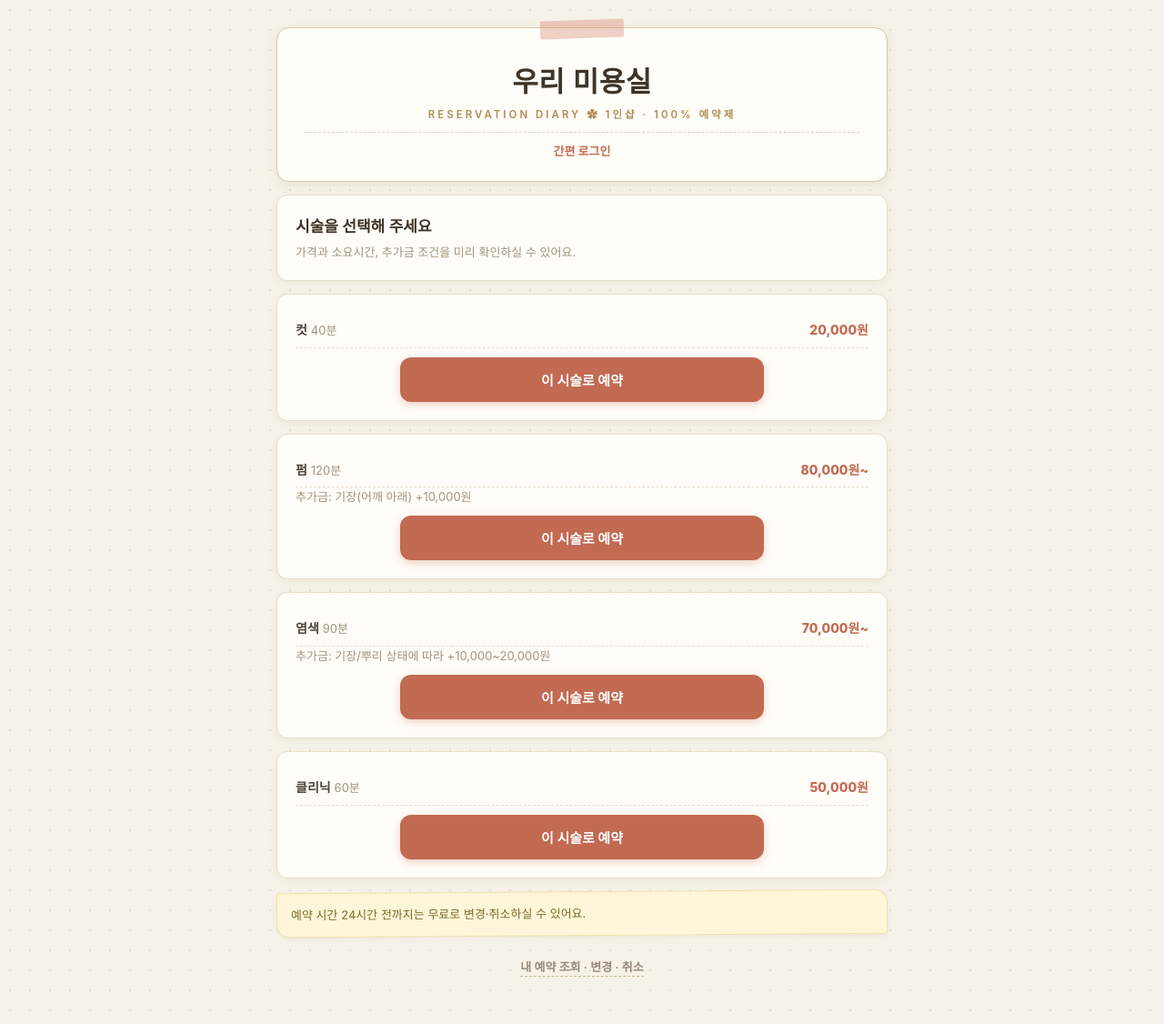
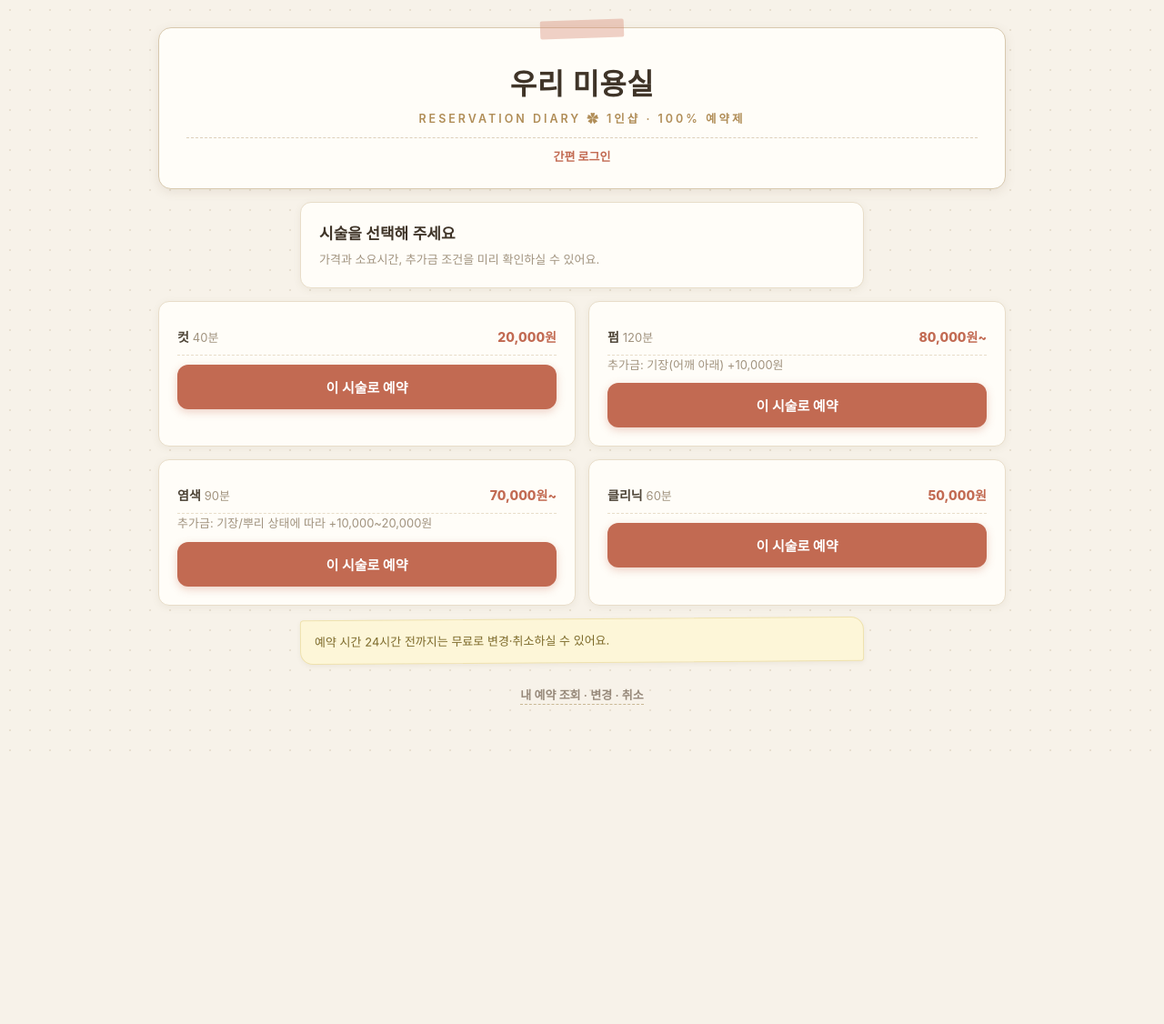
Before and after one commit to paulkim020-star/kakao-claude-webhook, a FastAPI app: page /booking in a window 1280 px wide. Shown: the whole page at 91% size. After the commit the page ends 826 px from the top, so only its background shows below. Run offline with FastAPI, Linux system fonts and the light colour scheme; data comes from the database, SQL or seed files in the repository.

Commit message:
style: PC(웹) 전용 2단 레이아웃 적용
- 시술 메뉴: 데스크톱에서 2열 그리드
- 시간 선택/정보 입력: 좌측 요약 카드 + 우측 본문 2단 배치
- 단독 페이지(예약 완료/내 예약)는 중앙 620px 정렬
- 모바일 레이아웃은 변경 없음

Co-Authored-By: Claude Fable 5 <noreply@anthropic.com>
Claude-Session: https://claude.ai/code/session_01ATmmzLAqPJRzp7S6Bpbg2i

```diff
--- a/booking/templates/base.html
+++ b/booking/templates/base.html
@@ -35,6 +35,10 @@
 
   .card { background: #fffdf8; border-radius: 12px; padding: 20px; margin-top: 14px;
           border: 1px solid #e8ddc9; box-shadow: 0 2px 8px rgba(120, 100, 70, .08); }
+  /* PC에서 다단 배치를 위한 컨테이너 (모바일에서는 세로 그대로) */
+  .cards-grid, .duo { display: grid; grid-template-columns: 1fr; gap: 14px;
+                      margin-top: 14px; }
+  .cards-grid .card, .duo .card { margin-top: 0; }
   .card h2 { font-family: Georgia, "Noto Serif KR", serif; font-size: 17px;
              margin-bottom: 7px; color: #3f3428; }
   .card h2 .hl { background: linear-gradient(transparent 62%, #f6dcc4 62%); }
@@ -93,13 +97,22 @@
   footer a { color: #97897a; font-size: 13px; font-weight: 600; text-decoration: none;
              border-bottom: 1px dashed #c9b895; padding-bottom: 2px; }
 
-  /* PC(웹) 화면 */
+  /* PC(웹) 화면: 2단 레이아웃 */
   @media (min-width: 768px) {
-    .wrap { max-width: 720px; padding: 30px 24px; }
-    header { padding: 34px 30px 24px; }
-    header h1 { font-size: 31px; }
-    .slots { grid-template-columns: repeat(6, 1fr); }
-    .btn { max-width: 400px; margin-left: auto; margin-right: auto; }
+    .wrap { max-width: 980px; padding: 30px 24px; }
+    header { padding: 36px 30px 26px; }
+    header h1 { font-size: 32px; }
+    header .tagline { font-size: 12.5px; }
+    /* 단독 카드(예약 완료/내 예약 등)는 가운데 좁게 */
+    .wrap > .card, .wrap > .error, .wrap > .success, .wrap > .notice {
+      max-width: 620px; margin-left: auto; margin-right: auto; width: 100%; }
+    .wrap > .btn, .wrap > form { max-width: 620px; margin-left: auto;
+      margin-right: auto; width: 100%; }
+    /* 시술 메뉴: 2열 그리드 */
+    .cards-grid { grid-template-columns: repeat(2, 1fr); }
+    /* 시간 선택/정보 입력: 좌측 요약 + 우측 본문 */
+    .duo { grid-template-columns: 340px 1fr; align-items: start; }
+    .slots { grid-template-columns: repeat(auto-fill, minmax(86px, 1fr)); }
   }
 </style>
 </head>
--- a/booking/templates/form.html
+++ b/booking/templates/form.html
@@ -1,5 +1,6 @@
 {% extends "base.html" %}
 {% block content %}
+  <div class="duo">
   <div class="card">
     <h2>예약 내용 확인</h2>
     <div class="row"><span class="k">시술</span><span>{{ service['name'] }} ({{ service['duration_min'] }}분)</span></div>
@@ -36,4 +37,5 @@
       </div>
     </form>
   </div>
+  </div>
 {% endblock %}
--- a/booking/templates/services.html
+++ b/booking/templates/services.html
@@ -4,6 +4,7 @@
     <h2>시술을 선택해 주세요</h2>
     <p class="muted">가격과 소요시간, 추가금 조건을 미리 확인하실 수 있어요.</p>
   </div>
+  <div class="cards-grid">
   {% for s in services %}
   <div class="card">
     <div class="row"><span><b>{{ s['name'] }}</b> <span class="muted">{{ s['duration_min'] }}분</span></span>
@@ -14,5 +15,6 @@
     </div>
   </div>
   {% endfor %}
+  </div>
   <div class="notice">예약 시간 {{ config['cancel_deadline_hours'] }}시간 전까지는 무료로 변경·취소하실 수 있어요.</div>
 {% endblock %}
--- a/booking/templates/time.html
+++ b/booking/templates/time.html
@@ -1,5 +1,6 @@
 {% extends "base.html" %}
 {% block content %}
+  <div class="duo">
   <div class="card">
     {% if change_mode %}
       <h2>새 시간을 선택해 주세요</h2>
@@ -42,4 +43,5 @@
       <p class="muted">휴무일이거나 예약이 모두 찼습니다. 다른 날짜를 선택해 주세요.</p>
     {% endif %}
   </div>
+  </div>
 {% endblock %}
```
